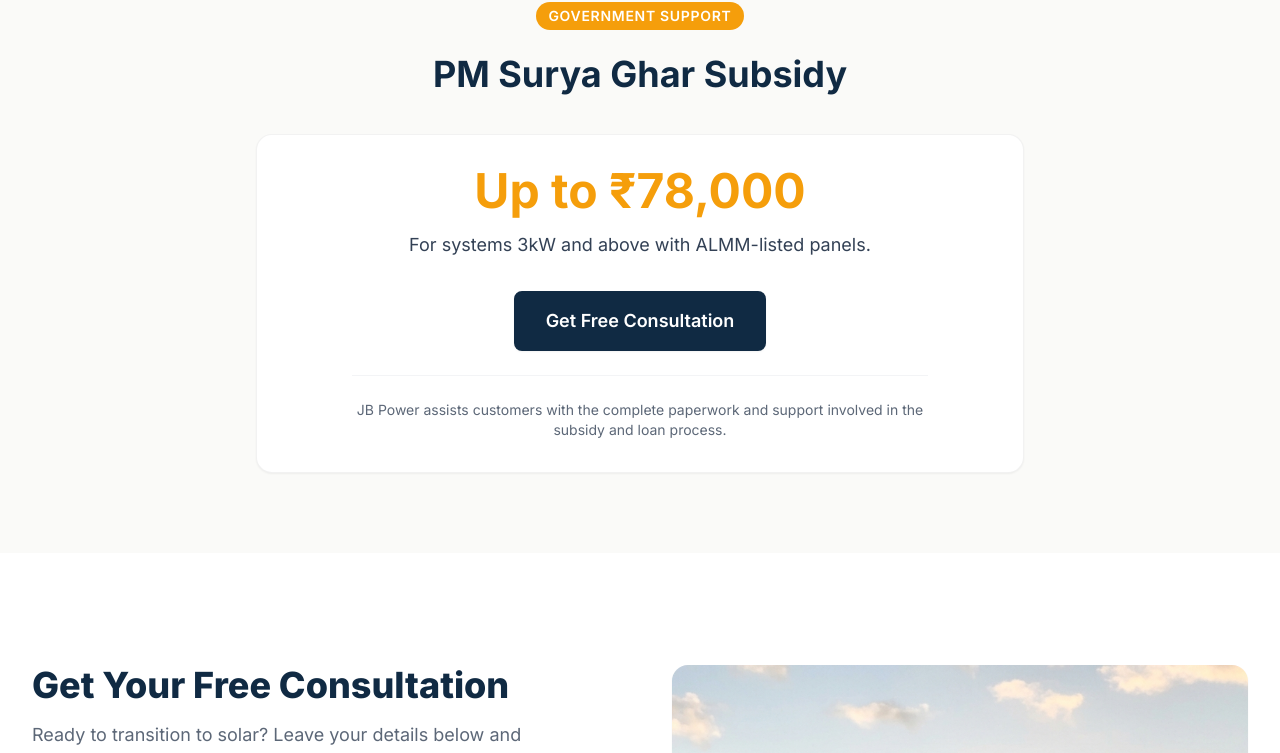
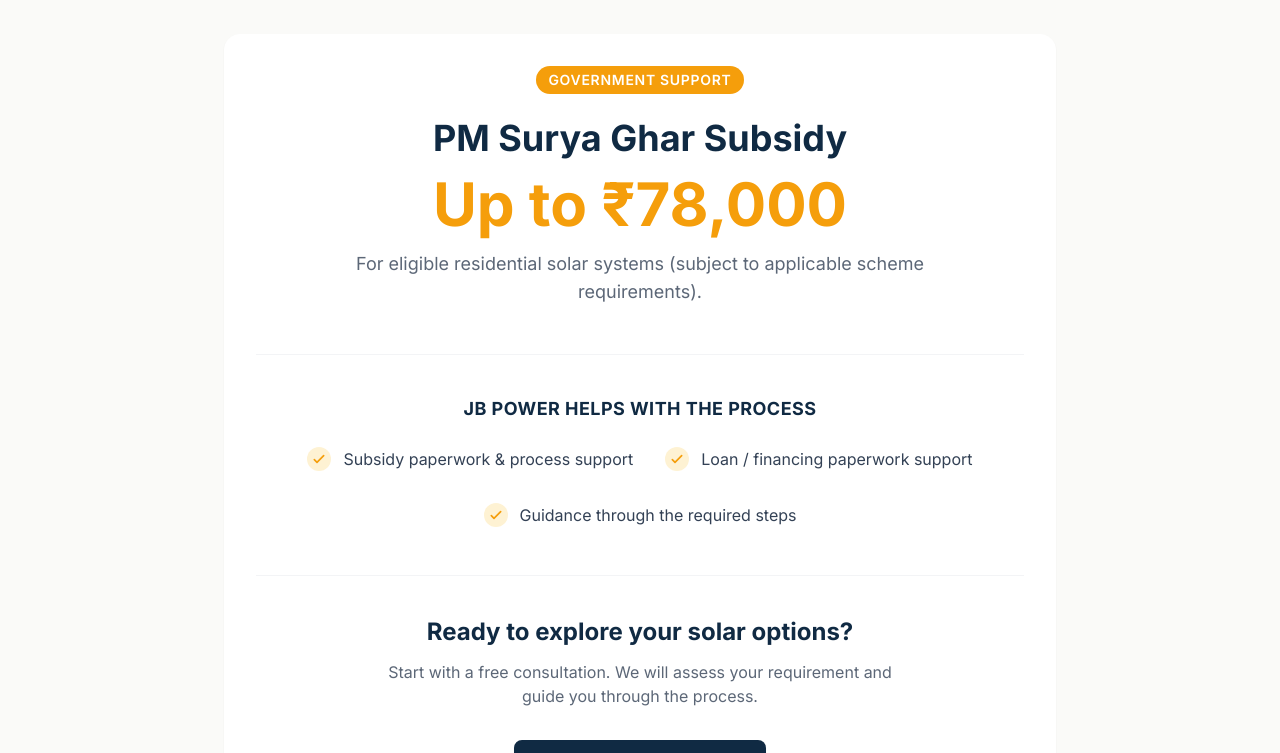
Before and after one commit to parthivqw/jb-power-frontend, a React (Vite) app: page / in a window 1280 px wide. Shown: the part 4193-4946 px from the top of the page. Built offline with nearby package versions, Linux system fonts and the light colour scheme.

Commit message:
feat(subsidy): refine financial support section

```diff
--- a/src/components/sections/SubsidySection.tsx
+++ b/src/components/sections/SubsidySection.tsx
@@ -8,36 +8,64 @@ export default function SubsidySection() {
   const revealRef = useScrollReveal<HTMLDivElement>();
 
   return (
-    <section id="subsidy" className="py-20 bg-jb-white-warm scroll-mt-20">
-      <div ref={revealRef} className="max-w-7xl mx-auto px-4 sm:px-6 lg:px-8 reveal-hidden">
-        <div className="max-w-3xl mx-auto text-center">
+    <section id="subsidy" className="py-20 md:py-28 bg-jb-white-warm scroll-mt-20">
+      <div ref={revealRef} className="max-w-4xl mx-auto px-4 sm:px-6 lg:px-8 reveal-hidden">
+
+        <Card className="bg-white border-none shadow-sm p-8 md:p-12 stagger-item reveal-hidden">
+          {/* Layer 1: Government Support */}
+          <div className="text-center mb-12">
             <Badge variant="accent" className="mb-6 uppercase tracking-wider">
-            Government Support
+              {SUBSIDY.badge}
             </Badge>
-
-          <h2 className="text-3xl md:text-4xl font-bold text-jb-navy mb-6">
+            <h2 className="text-3xl md:text-4xl font-bold text-jb-navy mb-4">
               {SUBSIDY.title}
             </h2>
-
-          <Card className="bg-white text-center mt-10">
-            <h3 className="text-4xl md:text-5xl font-bold text-jb-gold-deep mb-4">
+            <h3 className="text-5xl md:text-6xl font-bold text-jb-gold-deep mb-4">
               {SUBSIDY.amount}
             </h3>
-            <p className="text-lg text-jb-charcoal font-medium mb-8">
+            <p className="text-lg text-jb-charcoal/80 max-w-xl mx-auto">
               {SUBSIDY.eligibility}
             </p>
-            <div className="flex justify-center mb-6">
-              <a href="#contact">
+          </div>
+
+          <div className="border-t border-gray-100 my-10"></div>
+
+          {/* Layer 2: How JB Power Helps */}
+          <div className="mb-12">
+            <h4 className="text-lg font-bold text-jb-navy text-center mb-6 uppercase tracking-wide">
+              {SUBSIDY.assistanceHeading}
+            </h4>
+            <div className="flex flex-col sm:flex-row justify-center items-start sm:items-center gap-4 sm:gap-8 flex-wrap mx-auto w-fit">
+              {SUBSIDY.assistanceList.map((item, idx) => (
+                <div key={idx} className="flex items-center gap-3 text-jb-charcoal font-medium">
+                  <div className="flex-shrink-0 w-6 h-6 rounded-full bg-jb-gold/20 flex items-center justify-center">
+                    <svg className="w-4 h-4 text-jb-gold-deep" fill="none" stroke="currentColor" viewBox="0 0 24 24">
+                      <path strokeLinecap="round" strokeLinejoin="round" strokeWidth={2.5} d="M5 13l4 4L19 7" />
+                    </svg>
+                  </div>
+                  <span>{item}</span>
+                </div>
+              ))}
+            </div>
+          </div>
+
+          <div className="border-t border-gray-100 my-10"></div>
+
+          {/* Layer 3: What Happens Next */}
+          <div className="text-center">
+            <h4 className="text-2xl font-bold text-jb-navy mb-3">
+              {SUBSIDY.nextStepTitle}
+            </h4>
+            <p className="text-jb-charcoal/80 mb-8 max-w-lg mx-auto">
+              {SUBSIDY.nextStepDescription}
+            </p>
+            <a href="#contact" className="inline-block">
               <Button size="lg" variant="primary">
                 {SUBSIDY.cta}
               </Button>
             </a>
           </div>
-            <p className="text-sm text-jb-charcoal/80 max-w-xl mx-auto border-t border-gray-100 pt-6">
-              {SUBSIDY.description}
-            </p>
         </Card>
-        </div>
       </div>
     </section>
   );
--- a/src/constants/content.ts
+++ b/src/constants/content.ts
@@ -110,10 +110,18 @@ export const SERVICES = {
 };
 
 export const SUBSIDY = {
+  badge: "Government Support",
   title: "PM Surya Ghar Subsidy",
   amount: "Up to ₹78,000",
-  eligibility: "For systems 3kW and above with ALMM-listed panels.",
-  description: "JB Power assists customers with the complete paperwork and support involved in the subsidy and loan process.",
+  eligibility: "For eligible residential solar systems (subject to applicable scheme requirements).",
+  assistanceHeading: "JB Power Helps With the Process",
+  assistanceList: [
+    "Subsidy paperwork & process support",
+    "Loan / financing paperwork support",
+    "Guidance through the required steps"
+  ],
+  nextStepTitle: "Ready to explore your solar options?",
+  nextStepDescription: "Start with a free consultation. We will assess your requirement and guide you through the process.",
   cta: "Get Free Consultation"
 };
 
```
Lines whose indentation alone changed are shown as unchanged.
